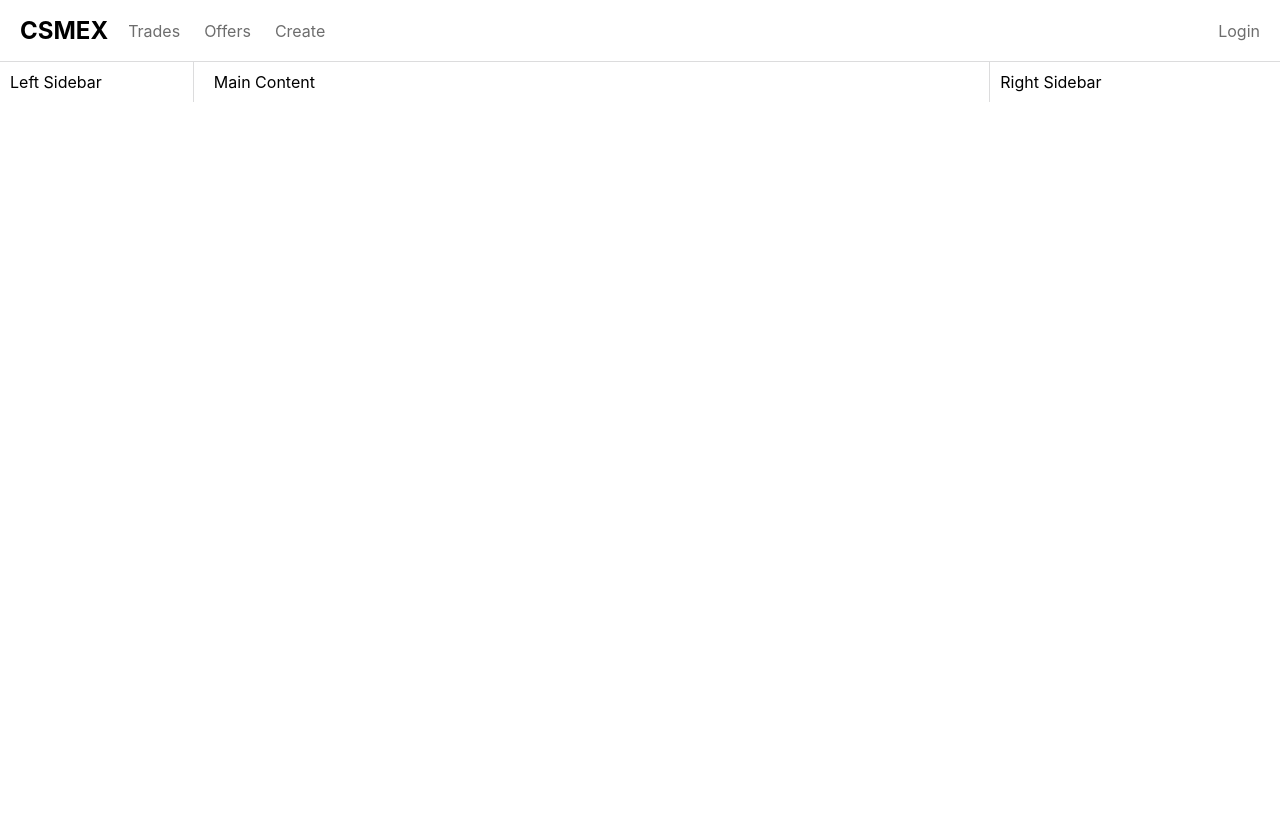
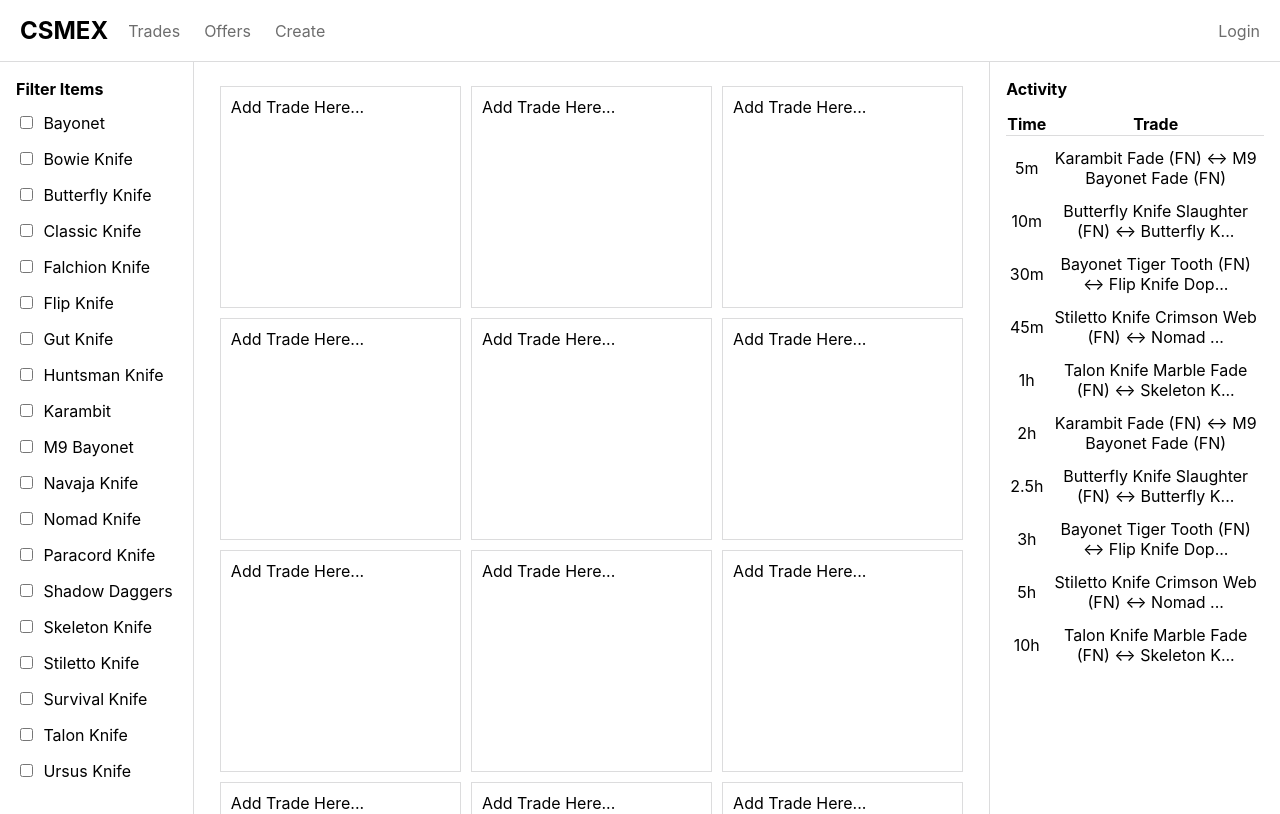
Before and after one commit to 980k/csgo-trading-app, a React (Create React App) app: page / in a window 1280 px wide. Built offline with nearby package versions, Linux system fonts and the light colour scheme.

Commit message:
implemented first iteration of index frontend

```diff
--- a/package.json
+++ b/package.json
@@ -8,6 +8,7 @@
     "@testing-library/user-event": "^13.5.0",
     "react": "^18.2.0",
     "react-dom": "^18.2.0",
+    "react-router-dom": "^6.15.0",
     "react-scripts": "5.0.1",
     "web-vitals": "^2.1.4"
   },
--- a/src/App.css
+++ b/src/App.css
@@ -1,19 +1,33 @@
-.container {
+#container {
   display: grid;
   grid-template-columns: 1fr 4fr 1.5fr; /* Three equal columns */
   gap: 10px;
 }
 
-.left-sidebar {
-  padding: 10px;
+#left-sidebar {
+  padding: .25em 1em;
   border-right: 1px solid #dcdcdd;
-
 }
 
-.right-sidebar {
-  padding: 10px;
+#right-sidebar {
+  padding: .25em 1em;
   border-left: 1px solid #dcdcdd;
 }
-.content {
-  padding: 10px;
+#content {
+  padding: 1em;
+  margin-top: .5em;
+  min-height: 89vh; /* Set a fixed minimum height for the content column */
+  max-height: 89vh; /* Set a fixed maximum height for the content column */
+  overflow: auto; /* Add a scrollbar when content overflows */
 }
+
+/* Hide scrollbar for Chrome, Safari and Opera */
+#content::-webkit-scrollbar {
+  display: none;
+}
+
+/* Hide scrollbar for IE, Edge and Firefox */
+#content {
+  -ms-overflow-style: none;  /* IE and Edge */
+  scrollbar-width: none;  /* Firefox */
+}
--- a/src/App.js
+++ b/src/App.js
@@ -1,18 +1,28 @@
 import './App.css';
-import './components/Navbar';
 import Navbar from "./components/Navbar";
+import Filter from "./components/Filter";
+import GridComponent from "./components/Trades";
+import Activity from "./components/Activity";
+import { NavLink as Link } from "react-router-dom";
+
 
 export default function App() {
   return (
     <>
         <Navbar/>
 
-        <div className="container">
-            <div className="left-sidebar">Left Sidebar</div>
-            <div className="content">Main Content</div>
-            <div className="right-sidebar">Right Sidebar</div>
+        <div id="container">
+            <div id="left-sidebar">
+                <Filter/>
+            </div>
+            <div id="content" >
+                <GridComponent/>
+            </div>
+
+            <div id="right-sidebar">
+                <Activity/>
+            </div>
         </div>
-
     </>
   );
 }
--- /dev/null
+++ b/src/components/Activity.css
@@ -0,0 +1,14 @@
+table {
+    border-collapse: collapse; /* Merge adjacent borders */
+    width: 100%; /* Optional: Set the table width */
+}
+
+th {
+    border-bottom: 1px solid #dcdcdd;
+    text-align: center;
+}
+
+td {
+    padding-top: .75em;
+    text-align: center;
+}
--- /dev/null
+++ b/src/components/Activity.js
@@ -0,0 +1,61 @@
+import React from 'react';
+import './Activity.css'
+
+export default function Activity() {
+    return(
+        <div className="activity">
+            <header>
+                <h2>Activity</h2>
+            </header>
+
+            <table>
+                <tr>
+                    <th>Time</th>
+                    <th>Trade</th>
+                </tr>
+                <tr>
+                    <td>5m</td>
+                    <td> Karambit Fade (FN) &#x2194; M9 Bayonet Fade (FN) </td>
+                </tr>
+                <tr>
+                    <td>10m</td>
+                    <td> Butterfly Knife Slaughter (FN) &#x2194; Butterfly K... </td>
+                </tr>
+                <tr>
+                    <td>30m</td>
+                    <td> Bayonet Tiger Tooth (FN) &#x2194; Flip Knife Dop... </td>
+                </tr>
+                <tr>
+                    <td>45m</td>
+                    <td> Stiletto Knife Crimson Web (FN) &#x2194; Nomad ... </td>
+                </tr>
+                <tr>
+                    <td>1h</td>
+                    <td> Talon Knife Marble Fade (FN) &#x2194; Skeleton K... </td>
+                </tr>
+                <tr>
+                    <td>2h</td>
+                    <td> Karambit Fade (FN) &#x2194; M9 Bayonet Fade (FN) </td>
+                </tr>
+                <tr>
+                    <td>2.5h</td>
+                    <td> Butterfly Knife Slaughter (FN) &#x2194; Butterfly K... </td>
+                </tr>
+                <tr>
+                    <td>3h</td>
+                    <td> Bayonet Tiger Tooth (FN) &#x2194; Flip Knife Dop... </td>
+                </tr>
+                <tr>
+                    <td>5h</td>
+                    <td> Stiletto Knife Crimson Web (FN) &#x2194; Nomad ... </td>
+                </tr>
+                <tr>
+                    <td>10h</td>
+                    <td> Talon Knife Marble Fade (FN) &#x2194; Skeleton K... </td>
+                </tr>
+            </table>
+
+
+        </div>
+    );
+}
--- /dev/null
+++ b/src/components/Filter.css
@@ -0,0 +1,21 @@
+.filter {
+    max-width: 100%;
+}
+
+h2 {
+    font-size: 1em;
+}
+
+ul {
+    list-style: none;
+    padding: 0;
+    margin: 0;
+}
+
+li {
+    padding-bottom: 1rem;
+}
+
+.item-checkbox {
+    margin-right: .65rem;
+}
--- a/src/components/Filter.js
+++ b/src/components/Filter.js
@@ -1 +1,29 @@
 import React from 'react';
+import './Filter.css';
+
+export default function Filter() {
+    const items = [
+        'Bayonet', 'Bowie Knife', 'Butterfly Knife', 'Classic Knife',
+        'Falchion Knife', 'Flip Knife', 'Gut Knife', 'Huntsman Knife',
+        'Karambit', 'M9 Bayonet', 'Navaja Knife', 'Nomad Knife',
+        'Paracord Knife', 'Shadow Daggers', 'Skeleton Knife',
+        'Stiletto Knife', 'Survival Knife', 'Talon Knife', 'Ursus Knife'
+    ];
+
+    return(
+        <div className="filter">
+            <header>
+                <h2>Filter Items</h2>
+            </header>
+
+            <ul>
+                {items.map((item, index) => (
+                    <li key={index}>
+                        <input type="checkbox" className="item-checkbox" />
+                        <label htmlFor={`item${index}`}>{item}</label>
+                    </li>
+                ))}
+            </ul>
+        </div>
+    )
+}
--- /dev/null
+++ b/src/components/Trades.css
@@ -0,0 +1,12 @@
+/* GridComponent.css */
+#grid-container {
+    display: grid;
+    grid-template-columns: repeat(auto-fill, minmax(200px, 1fr));
+    gap: 10px;
+}
+
+.grid-item {
+    border: .8px solid #dcdcdd;
+    padding: 10px;
+    min-height: 200px;
+}
--- /dev/null
+++ b/src/components/Trades.js
@@ -0,0 +1,23 @@
+import React from 'react';
+import './Trades.css';
+
+function GridComponent() {
+    const itemCount = 40;
+    const gridItems = [];
+
+    for (let i = 0; i < itemCount; i++) {
+        gridItems.push(
+            <div key={i} className="grid-item">
+                Add Trade Here...
+            </div>
+        );
+    }
+
+    return (
+        <div id="grid-container">
+            {gridItems}
+        </div>
+    );
+}
+
+export default GridComponent;
```
Also changed, not shown: 1 other file (tests, documents, lock files or other folders).
